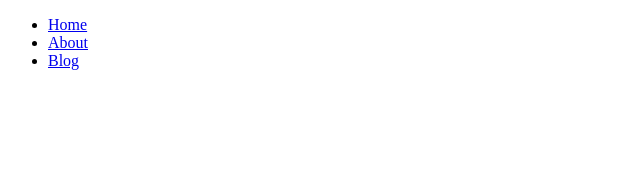
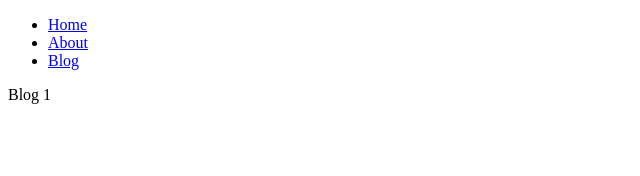
Before and after one commit to alexbulanovgoodmail/nuxt-3-portfolio-and-blog, a Nuxt app: page /blog/1 in a window 1280 px wide. Before the commit this address had no page. Shown: the top 176 px of the page, without its empty margins (0-640 px from the left). Built offline with nearby package versions, Linux system fonts and the light colour scheme.

Commit message:
Route Parameters and Links

```diff
--- /dev/null
+++ b/pages/blog/[slug].vue
@@ -0,0 +1,7 @@
+<script setup lang="ts">
+const route = useRoute()
+</script>
+
+<template>
+	<div>Blog {{ route.params.slug }}</div>
+</template>
```
